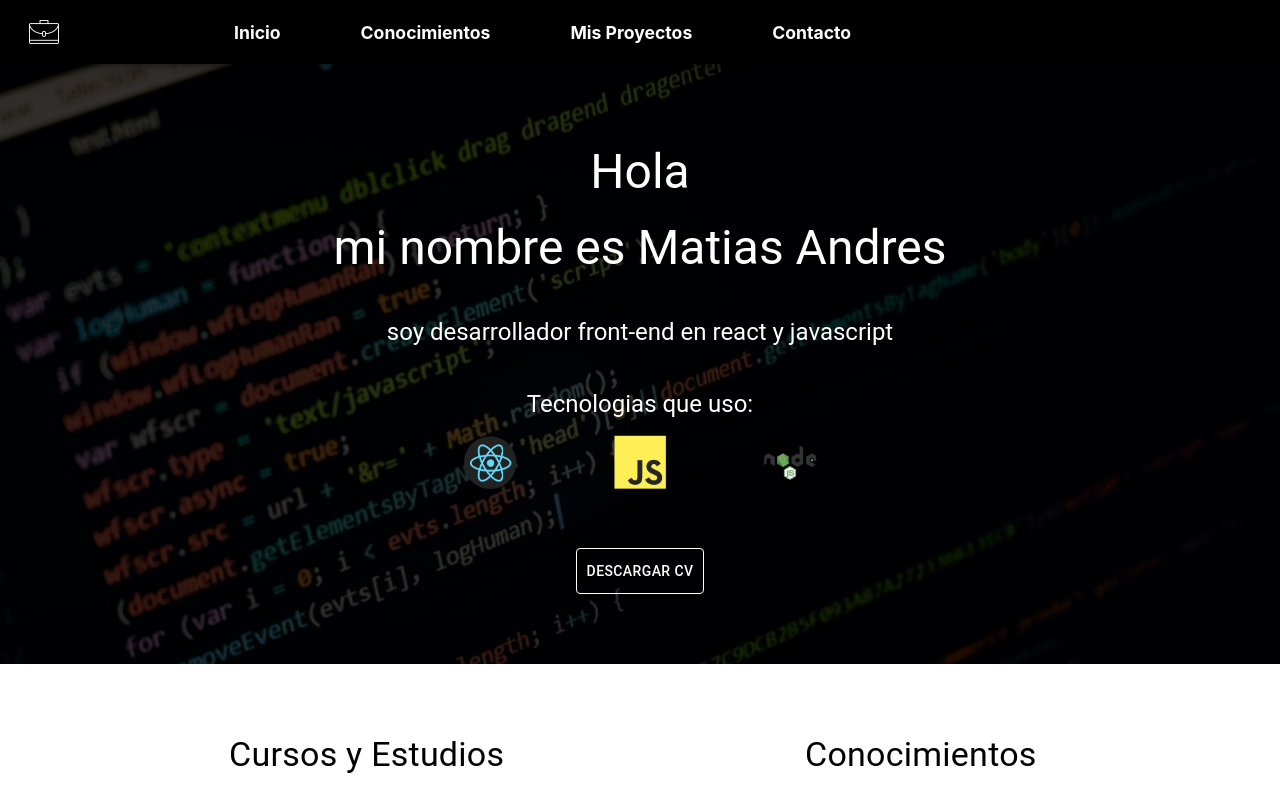
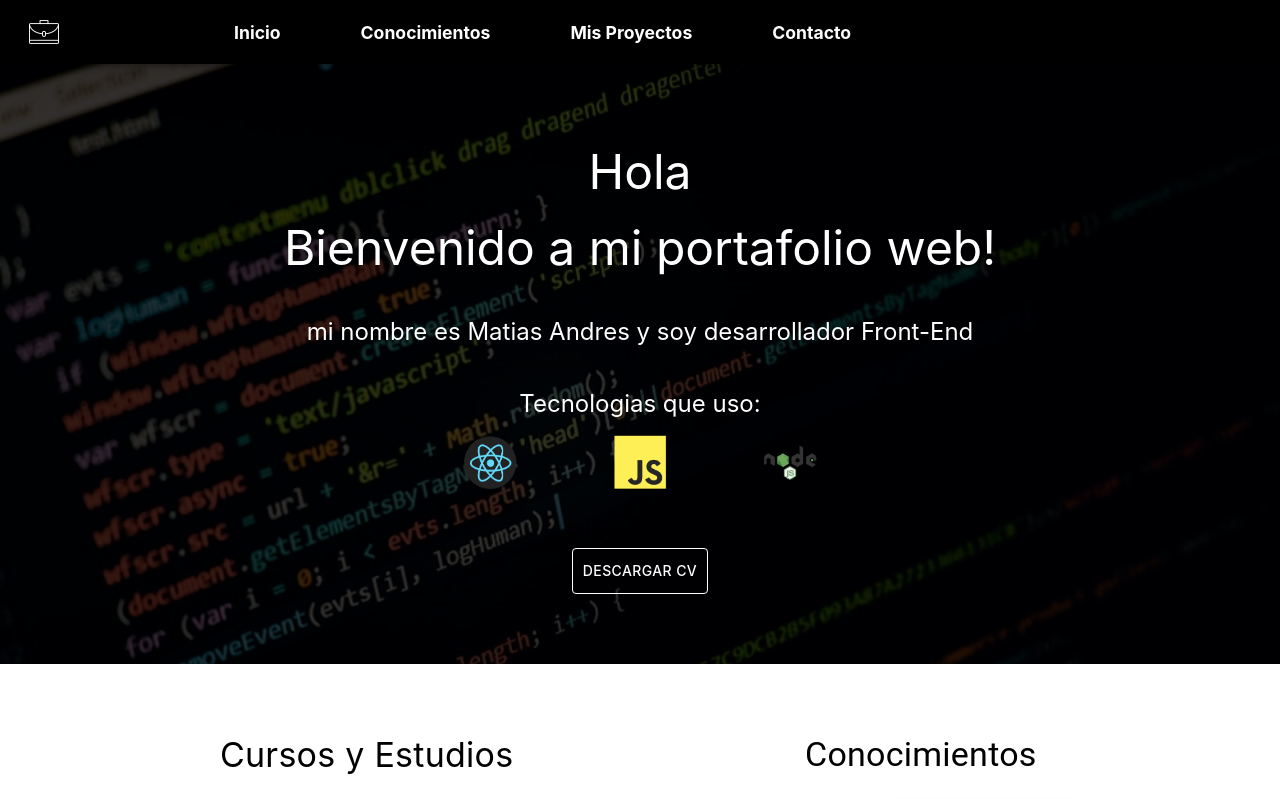
Before and after one commit to Matias340/portafolio-matias, a React (Create React App) app: page / in a window 1280 px wide. Shown: the top 799 px of the page. Built offline with nearby package versions, Linux system fonts and the light colour scheme.

Commit message:
nuevo cambio

```diff
--- a/src/componentes/About.js
+++ b/src/componentes/About.js
@@ -13,16 +13,16 @@ const About = ({ id }) => {
   return (
     <div className={classes.section}>
        <div className={classes.sectioncontent} id={id}>
-         <Typography style={{ paddingTop: '80px', color: '#fff' }} variant='h3'>
+         <Typography style={{ paddingTop: '80px', color: '#fff', fontFamily: 'inherit' }} variant='h3'>
             Hola
          </Typography>
-         <Typography style={{ paddingTop: '20px', color: '#fff' }} variant='h3'>
-            mi nombre es Matias Andres
+         <Typography style={{ paddingTop: '20px', color: '#fff', fontFamily: 'inherit' }} variant='h3'>
+            Bienvenido a mi portafolio web!
          </Typography>
-         <Typography style={{ paddingTop: '40px', color: '#fff' }} variant='h5'>
-            soy desarrollador front-end en react y javascript
+         <Typography style={{ paddingTop: '40px', color: '#fff', fontFamily: 'inherit' }} variant='h5'>
+           mi nombre es Matias Andres y soy desarrollador Front-End
          </Typography>
-         <Typography style={{ paddingTop: '40px', color: '#fff' }} variant='h5'>
+         <Typography style={{ paddingTop: '40px', color: '#fff', fontFamily: 'inherit' }} variant='h5'>
             Tecnologias que uso:
          </Typography>
          <div style={{ marginTop: '10px' }}>
@@ -78,6 +78,7 @@ const useStyles = makeStyles()((theme) => ({
    },
    pdfButton: {
       marginTop: '50px',
+      fontFamily: 'inherit',
       marginBottom: '140px',
       border: '1px solid #fff',
       padding: '10px',
--- a/src/componentes/Cursos.js
+++ b/src/componentes/Cursos.js
@@ -90,6 +90,9 @@ const useStyles = makeStyles()((theme) => ({
       fontSize: '15px',
     }
   },
+  titulo: {
+    fontFamily: 'inherit',
+  }
  }));
 
 export default Cursos
```
